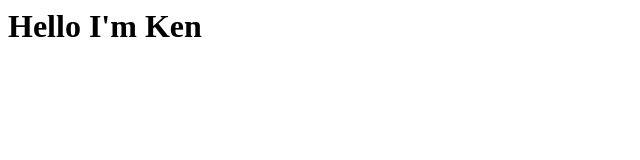
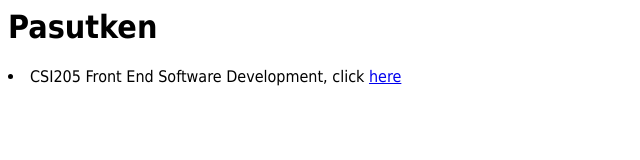
Before and after one commit to Pasutken/Pasutken.github.io, a plain HTML site: page index.html in a window 1280 px wide. Shown: the whole page, without its empty margins (0-640 px from the left). Drawn offline with Linux system fonts and the light colour scheme.

Commit message:
Update index.html

```diff
--- a/index.html
+++ b/index.html
@@ -1 +1,16 @@
-<h1>Hello I'm Ken </h1>
+<html>
+  <head>
+    <title>Pasutken</title>
+    <style>
+      boby {font-family: Tahoma, Verdana, Segoe, sans-serif;}
+    </style>
+    <head>
+      <boby>
+        <h1>Pasutken</h1>
+        <ui>
+          <li>CSI205 Front End Software Development, click <a href='https://pasutken.github.io/_Multipages/'>here</a> </li>
+        </ui>
+      </boby>
+    </head>
+  </head>
+</html>
```
